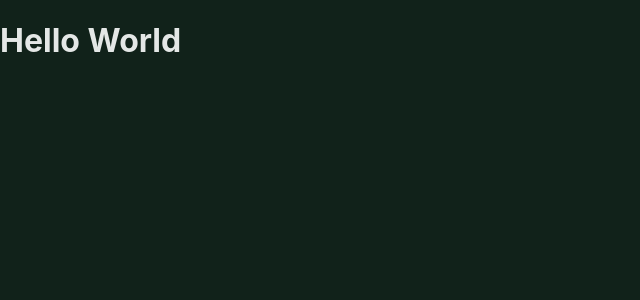
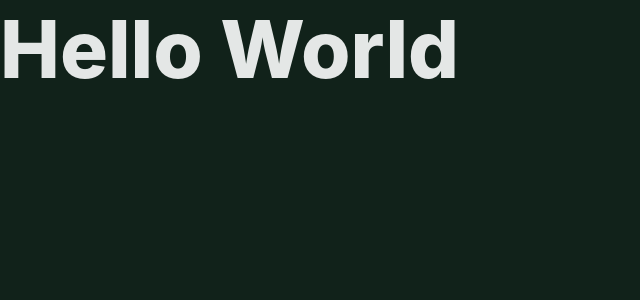
Before and after one commit to jbruell/janikbruell.com, a Next.js app: page / in a window 1280 px wide. Shown: the top 300 px of the page, without its empty margins (0-640 px from the left). Built offline with nearby package versions, Linux system fonts and the light colour scheme.

Commit message:
Setup typography variations and rules

```diff
--- /dev/null
+++ b/pages/_document.tsx
@@ -0,0 +1,22 @@
+import { Html, Head, Main, NextScript } from "next/document";
+
+export default function Document(): JSX.Element {
+  return (
+    <Html lang="en">
+      <Head>
+        <link
+          href="https://fonts.googleapis.com/css2?family=Inter:wght@400;600;800&display=swap"
+          rel="stylesheet"
+        />
+        <link
+          href="https://fonts.googleapis.com/css2?family=Fira+Code:wght@500;600&display=swap"
+          rel="stylesheet"
+        />
+      </Head>
+      <body>
+        <Main />
+        <NextScript />
+      </body>
+    </Html>
+  );
+}
--- a/src/styles/_reset.scss
+++ b/src/styles/_reset.scss
@@ -1,11 +1,12 @@
-html,
+html {
+    box-sizing: border-box;
+}
 body {
-    padding: 0;
     margin: 0;
-    font-family: -apple-system, BlinkMacSystemFont, Segoe UI, Roboto, Oxygen, Ubuntu, Cantarell, Fira Sans, Droid Sans,
-        Helvetica Neue, sans-serif;
 }
 
-* {
-    box-sizing: border-box;
+*,
+::before,
+::after {
+    box-sizing: inherit;
 }
--- /dev/null
+++ b/src/styles/_typography.scss
@@ -0,0 +1,29 @@
+:root {
+    font-family: -apple-system, Inter, BlinkMacSystemFont, Segoe UI, Roboto, Oxygen, Ubuntu, Cantarell, Fira Sans,
+        Droid Sans, Helvetica Neue, sans-serif;
+    font-size: 16px;
+
+    --font-md: clamp(100%, 0.5rem + 1vw, 1.3rem);
+    --font-lg: clamp(100%, 0.5rem + 2vw, 1.8rem);
+    --font-xl: clamp(100%, 1rem + 2vw, 2.4rem);
+    --font-xxl: clamp(100%, 2rem + 4vw, 5rem);
+}
+
+body {
+    font-size: var(--font-md);
+}
+
+h1 {
+    font-size: var(--font-xxl);
+    font-weight: 800;
+}
+
+h2 {
+    font-size: var(--font-xl);
+    font-weight: 600;
+}
+
+h3 {
+    font-size: var(--font-lg);
+    font-weight: 400;
+}
--- a/src/styles/globals.scss
+++ b/src/styles/globals.scss
@@ -1,5 +1,6 @@
 @use "abstracts/spacing";
 @use "reset";
+@use "typography";
 @use "utils" as *;
 
 body {
@@ -23,3 +24,10 @@ body {
         }
     }
 }
+
+h1,
+h2,
+h3,
+p {
+    margin: 0;
+}
```
